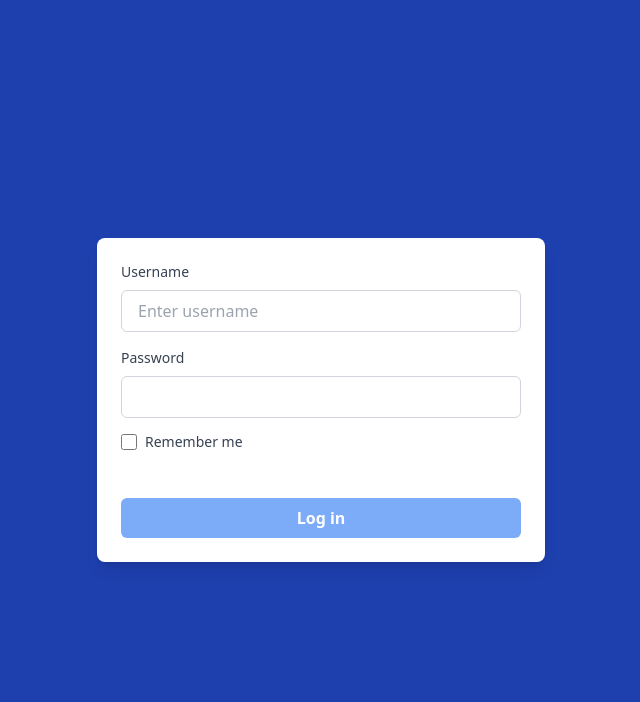
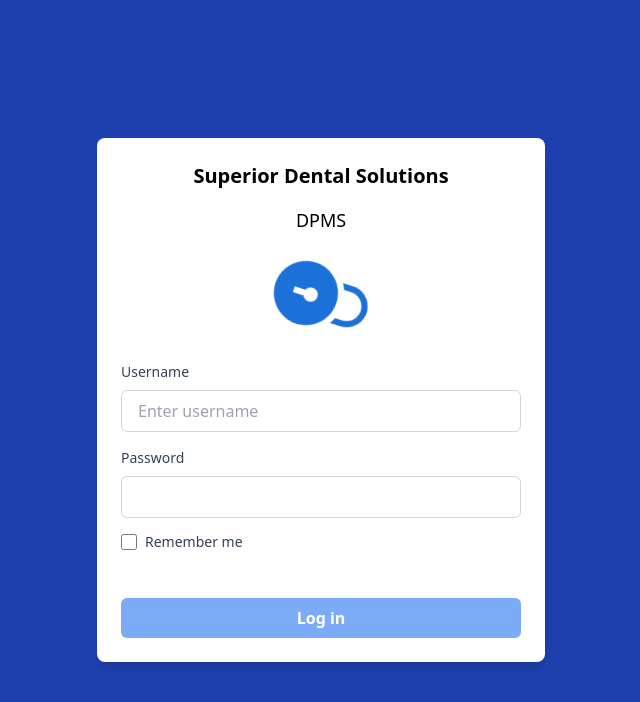
Before and after one commit to geco-games-studios/superior_dental, a Django app: page /app/ in a window 1280 px wide. Shown: the top 702 px of the page, without its empty margins (319-959 px from the left). Run offline with Django 5.2, Linux system fonts and the light colour scheme; some libraries are stand-ins or nearby versions.

Commit message:
Redesign login page committed on 25/02/2025

```diff
--- a/templates/login.html
+++ b/templates/login.html
@@ -1,3 +1,4 @@
+{% load static %}
 <!DOCTYPE html>
 <html lang="en">
 <head>
@@ -45,15 +46,20 @@
 
 <body class="min-h-screen flex items-center justify-center bg-blue-800">
   <div class="w-full max-w-md">
+
     <!-- Add form tag with POST method and CSRF token -->
     <form method="POST" action="{% url 'login' %}">
+
       {% csrf_token %}
 
       <div class="rounded-lg shadow-lg bg-white overflow-hidden animate-fadeIn" style="animation-duration: 1s; animation-fill-mode: both;">
-        <!-- ... rest of your existing card structure ... -->
+
 
         <!-- Modified Card Content -->
         <div class="p-6 space-y-4">
+          <h1 class="text-center text-xl font-bold">Superior Dental Solutions</h1>
+          <h1 class="text-center text-lg">DPMS</h1>
+          <img src="{% static 'img/lock-svgrepo-com.svg' %}" alt="Lock" class="mx-auto w-24 h-24 animate-spin" style="animation-duration: 2s; animation-iteration-count: infinite;">
           <!-- Email Input - Change id to username -->
           <div class="space-y-2">
             <label for="username" class="block text-sm font-medium text-gray-700">Username</label>
```
Also changed, not shown: db.sqlite3, static/img/lock-svgrepo-com.svg (added).
